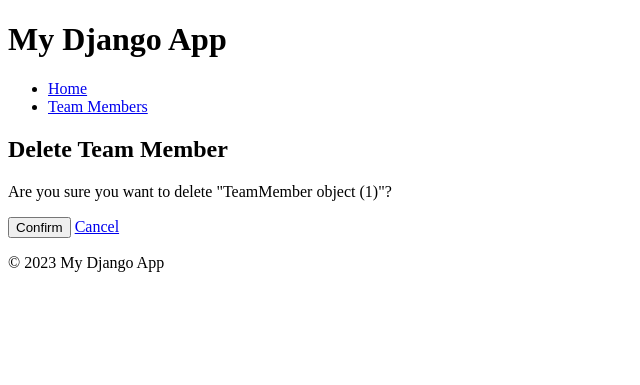
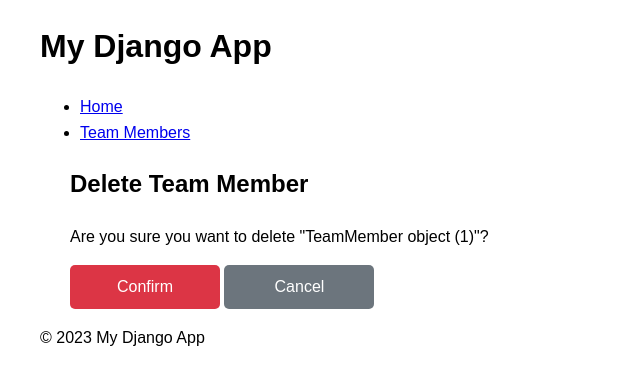
Before and after one commit to JSmith604/TeamManagementApp, a Django app: page /team/delete/1/ in a window 1280 px wide. Shown: the top 385 px of the page, without its empty margins (0-640 px from the left). Run offline with Django 5.2, Linux system fonts and the light colour scheme; tables that the repository leaves empty hold one stand-in row (values such as "Sample post").

Commit message:
add UI styling

```diff
--- a/team_management/static/css/style.css
+++ b/team_management/static/css/style.css
@@ -1,3 +1,22 @@
+.container {
+  margin-left: auto;
+    margin-right: auto;
+    padding-left: 30px;
+    padding-right: 30px;
+    max-width: 1200px;
+}
+
+.grid {
+  display: grid;
+  grid-template-columns: repeat(auto-fill, minmax(300px, 1fr));
+  gap: 20px;
+}
+
+body {
+  font-family: 'Arial', sans-serif;
+  line-height: 1.6;
+}
+
 .add-btn {
   padding: 10px;
   background-color: #007bff;
@@ -9,6 +28,84 @@
   display: inline-block;
 }
 
+button, .btn {
+  display: inline-block;
+  background: #007bff;
+  color: #fff;
+  padding: 10px 20px;
+  border: none;
+  border-radius: 5px;
+  cursor: pointer;
+  font-size: 16px;
+  line-height: 1.5;
+  text-align: center;
+  text-decoration: none;
+  box-sizing: border-box;
+  width: 150px;
+  text-align: center;
+}
+
+.view-btn {
+  background-color: #007bff;
+  color: white;
+  text-decoration: none;
+  padding: 10px 15px;
+  border-radius: 5px;
+  display: inline-block;
+  margin-top: 20px;
+}
+
+h2 {
+  margin-bottom: 20px;
+}
+
 .add-btn:hover {
   background-color: #0056b3;
 }
+
+.confirm-btn {
+  background-color: #dc3545;
+}
+
+.confirm-btn:hover {
+  background-color: #bd2130;
+}
+
+.cancel-btn {
+  background-color: #6c757d;
+}
+
+.cancel-btn:hover {
+  background-color: #5a6268;
+}
+
+input[type=text], input[type=email], input[type=tel], select {
+  width: 100%;
+  padding: 10px;
+  margin: 8px 0;
+  display: inline-block;
+  border: 1px solid #ccc;
+  border-radius: 4px;
+  box-sizing: border-box;
+}
+
+table {
+  width: 100%;
+  border-collapse: collapse;
+}
+
+th, td {
+  text-align: left;
+  padding: 12px;
+  border-bottom: 1px solid #ccc;
+}
+
+tr:nth-child(even) {
+  background-color: #f2f2f2;
+}
+
+@media screen and (max-width: 600px) {
+  .grid {
+      grid-template-columns: 1fr;
+  }
+}
--- a/team_management/templates/base.html
+++ b/team_management/templates/base.html
@@ -9,6 +9,7 @@
     <link rel="stylesheet" href="{% static 'css/style.css' %}">
 </head>
 <body>
+  <div class="container">
     <header>
         <h1>My Django App</h1>
         <nav>
@@ -26,8 +27,8 @@
 
         {% endblock content %}
     </main>
-
-    <footer>
+  </div>
+    <footer class="container">
         <p>&copy; 2023 My Django App</p>
     </footer>
 
--- a/team_management/templates/team_management/team_member_confirm_delete.html
+++ b/team_management/templates/team_management/team_member_confirm_delete.html
@@ -1,10 +1,13 @@
 {% extends 'base.html' %}
 
 {% block content %}
-  <h2>Delete Team Member</h2>
-  <p>Are you sure you want to delete "{{ object }}"?</p>
-  <form method="post">{% csrf_token %}
-    <input type="submit" value="Confirm">
-    <a href="{% url 'team_member_list' %}">Cancel</a>
-  </form>
+  <div class="container">
+    <h2>Delete Team Member</h2>
+    <p>Are you sure you want to delete "{{ object }}"?</p>
+    <form method="post">
+      {% csrf_token %}
+      <input type="submit" value="Confirm" class="btn confirm-btn">
+      <a href="{% url 'team_member_list' %}" class="btn cancel-btn">Cancel</a>
+    </form>
+  </div>
 {% endblock %}
--- a/team_management/templates/team_management/team_member_list.html
+++ b/team_management/templates/team_management/team_member_list.html
@@ -9,6 +9,7 @@
 
 {% block content %}
   <h2>Team Members</h2>
+  <div class="container">
   <a href="{% url 'team_member_add' %}" class="add-btn">Add Team Member</a>
   <table>
     <thead>
@@ -40,4 +41,5 @@
       {% endfor %}
     </tbody>
   </table>
+</div>
 {% endblock %}
```
Also changed, not shown: team_management/templates/team_management/home.html (+8 -12 lines).
